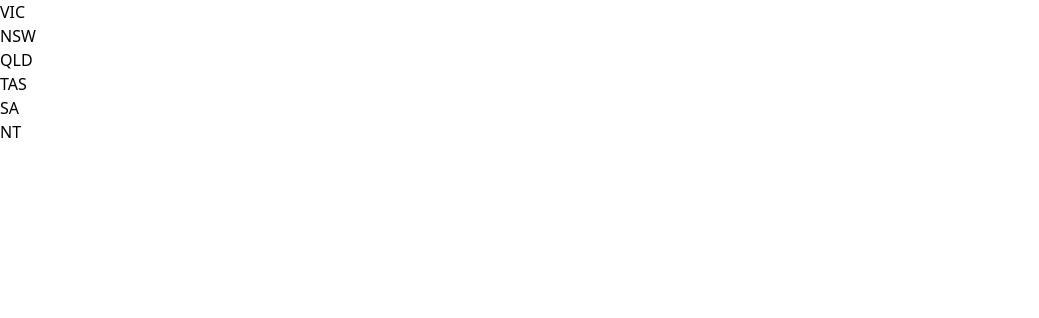
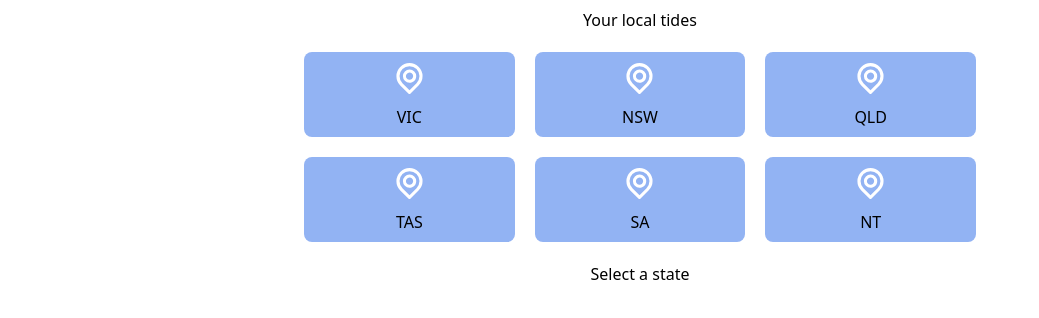
Before and after one commit to reactronauts/untitled-tide-app, a React (Vite) app: page /tides in a window 1280 px wide. Shown: the top 318 px of the page, without its empty margins (0-1039 px from the left). Built offline with nearby package versions, Linux system fonts and the light colour scheme.

Commit message:
feat: styling and data fetch

```diff
--- a/src/pages/TidePage.jsx
+++ b/src/pages/TidePage.jsx
@@ -1,14 +1,103 @@
+import { UilLocationPoint } from "@iconscout/react-unicons";
+import axios from "axios";
+import { useEffect, useState } from "react";
 function TidePage() {
     const TIDE_STATES = ["VIC", "NSW", "QLD", "TAS", "SA", "NT"];
+    const STATE_NAMES = {
+        VIC: "Victoria",
+        NSW: "New South Wales",
+        QLD: "Queensland",
+        TAS: "Tasmania",
+        SA: "South Australia",
+        NT: "Northern Territory",
+    };
+
+    const [selectedState, setSelectedState] = useState("");
+    const [tideData, setTideData] = useState([]);
+
+    const handleClick = (event) => {
+        const buttonState = event.currentTarget.getAttribute("data-tide-state");
+        setSelectedState(buttonState);
+        console.log(
+            `fetching https://tidal-data.onrender.com/tides/${buttonState}`
+        );
+        const newTideData = axios(
+            `https://tidal-data.onrender.com/tides/${buttonState}`
+        );
+        newTideData
+            .then((data) => {
+                setTideData(data);
+            })
+            .catch((err) => console.log(err));
+    };
 
     return (
-        <div className="">
-            {TIDE_STATES.map((state, index) => (
-                <div key={index}>
-                    <button>{state}</button>
+        <main className="mx-6 my-2 flex flex-col items-stretch gap-5 text-center">
+            <h1>Your local tides</h1>
+            <div className=" grid w-full grid-cols-3 gap-5 self-center md:max-w-2xl">
+                {TIDE_STATES.map((state, index) => (
+                    <button
+                        key={index}
+                        className="flex flex-col items-center gap-2 rounded-lg bg-custom-purple p-2 transition ease-out hover:scale-110"
+                        type="button"
+                        onClick={handleClick}
+                        data-tide-state={state}
+                    >
+                        <UilLocationPoint
+                            size={37}
+                            className="cursor-pointer text-white"
+                        />
+                        <div>{state}</div>
+                    </button>
+                ))}
+            </div>
+            {selectedState ? (
+                <h2>{STATE_NAMES[selectedState]}</h2>
+            ) : (
+                <h2>Select a state</h2>
+            )}
+            {tideData.length ? (
+                <div className=" rounded-lg border-2">
+                    <p className="my-1">Today&apos;s Tides</p>
+                    <table className="w-full">
+                        <thead>
+                            <tr className="bg-slate-50 font-bold">
+                                <th className="border border-l-0 border-slate-300">
+                                    Type
+                                </th>
+                                <th className="border border-slate-300">
+                                    Time
+                                </th>
+                                <th className="border border-r-0 border-slate-300">
+                                    Height
+                                </th>
+                            </tr>
+                        </thead>
+                        <tbody>
+                            {tideData &&
+                                tideData[0].tides.map((tide, index) => {
+                                    return (
+                                        <tr key={index}>
+                                            <td>{tide.rowType}</td>
+                                            <td>
+                                                {new Date(
+                                                    tide.rowTime
+                                                ).toLocaleTimeString("en-AU", {
+                                                    hour: "numeric",
+                                                    minute: "2-digit",
+                                                })}
+                                            </td>
+                                            <td>{tide.rowHeight}</td>
+                                        </tr>
+                                    );
+                                })}
+                        </tbody>
+                    </table>
                 </div>
-            ))}
-        </div>
+            ) : (
+                <></>
+            )}
+        </main>
     );
 }
 
```
